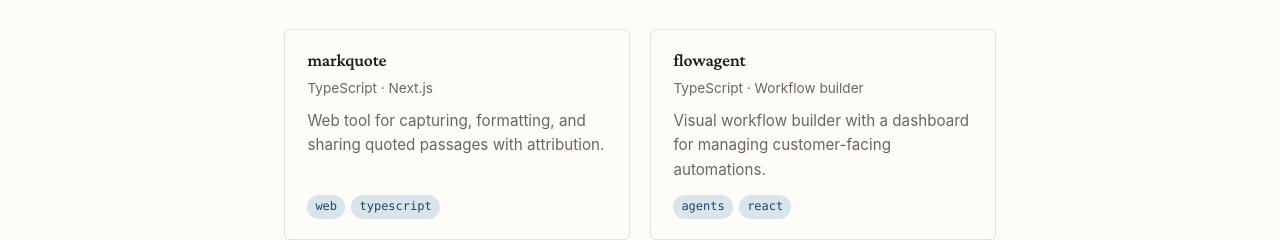
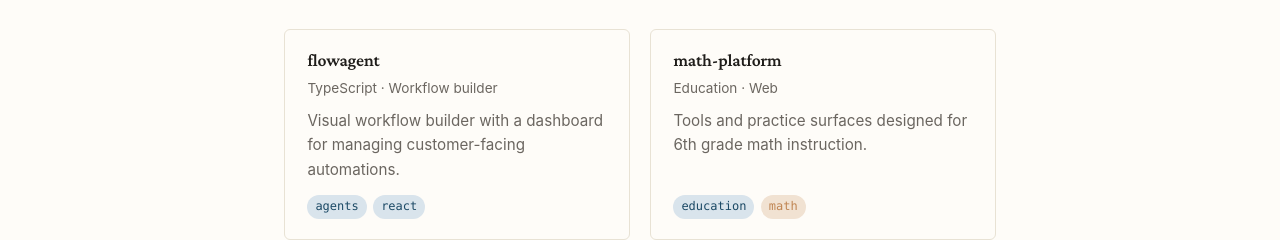
Before and after one commit to ysawiris/ysawiris.github.io, an Astro site: page / in a window 1280 px wide. Shown: the part 731-971 px from the top of the page. Built offline with nearby package versions, Linux system fonts and the light colour scheme; Astro itself is replaced by a stand-in of ours.

Commit message:
remove markquote (not a public ysawiris repo)

```diff
--- a/src/pages/index.astro
+++ b/src/pages/index.astro
@@ -34,16 +34,6 @@ import BaseLayout from "../layouts/BaseLayout.astro";
   </div>
 
   <div class="cards">
-    <div class="card">
-      <h3><a href="https://github.com/ysawiris/markquote">markquote</a></h3>
-      <div class="meta">TypeScript · Next.js</div>
-      <p>Web tool for capturing, formatting, and sharing quoted passages with attribution.</p>
-      <div class="tags">
-        <span class="tag eng">web</span>
-        <span class="tag eng">typescript</span>
-      </div>
-    </div>
-
     <div class="card">
       <h3><a href="https://github.com/ysawiris/flowagent">flowagent</a></h3>
       <div class="meta">TypeScript · Workflow builder</div>
```
Also changed, not shown: src/pages/engineering.astro (+0 -7 lines).
